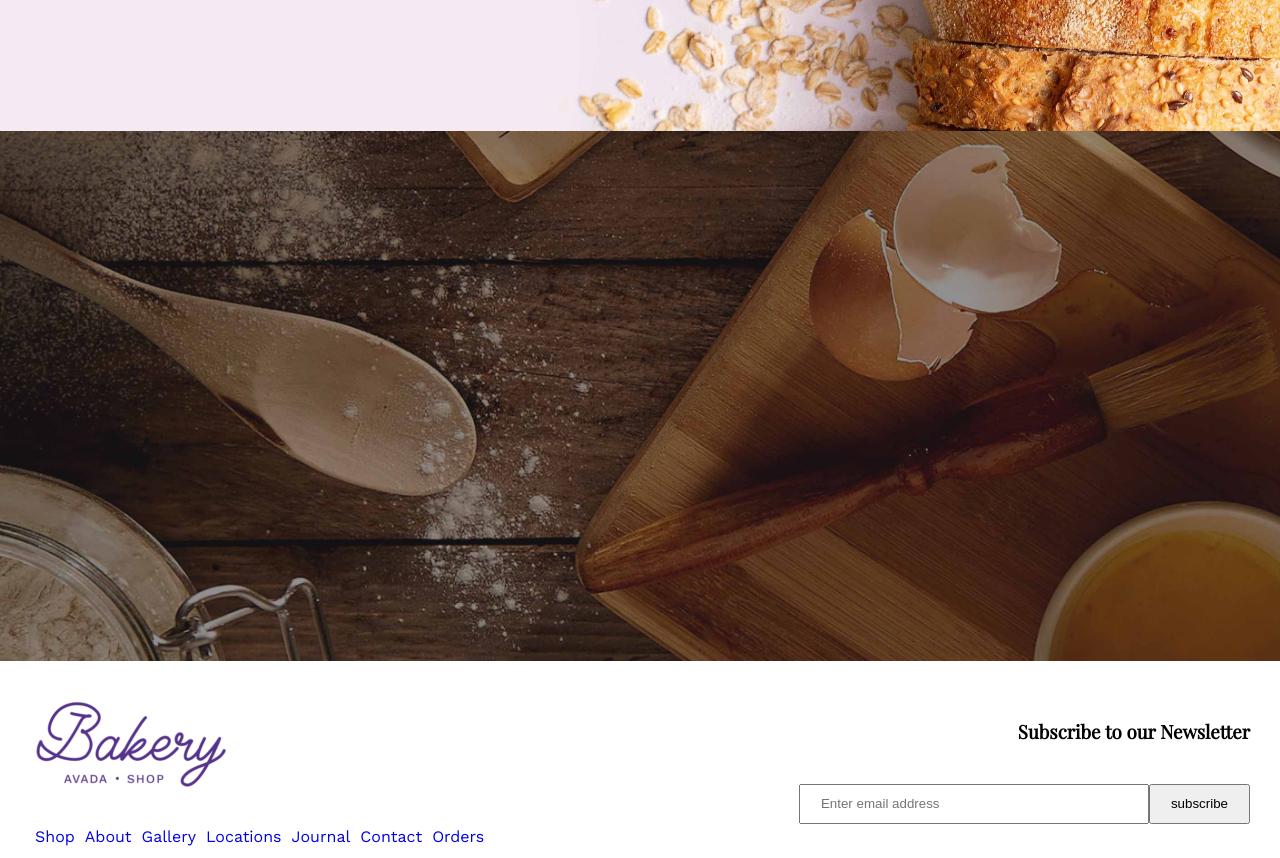
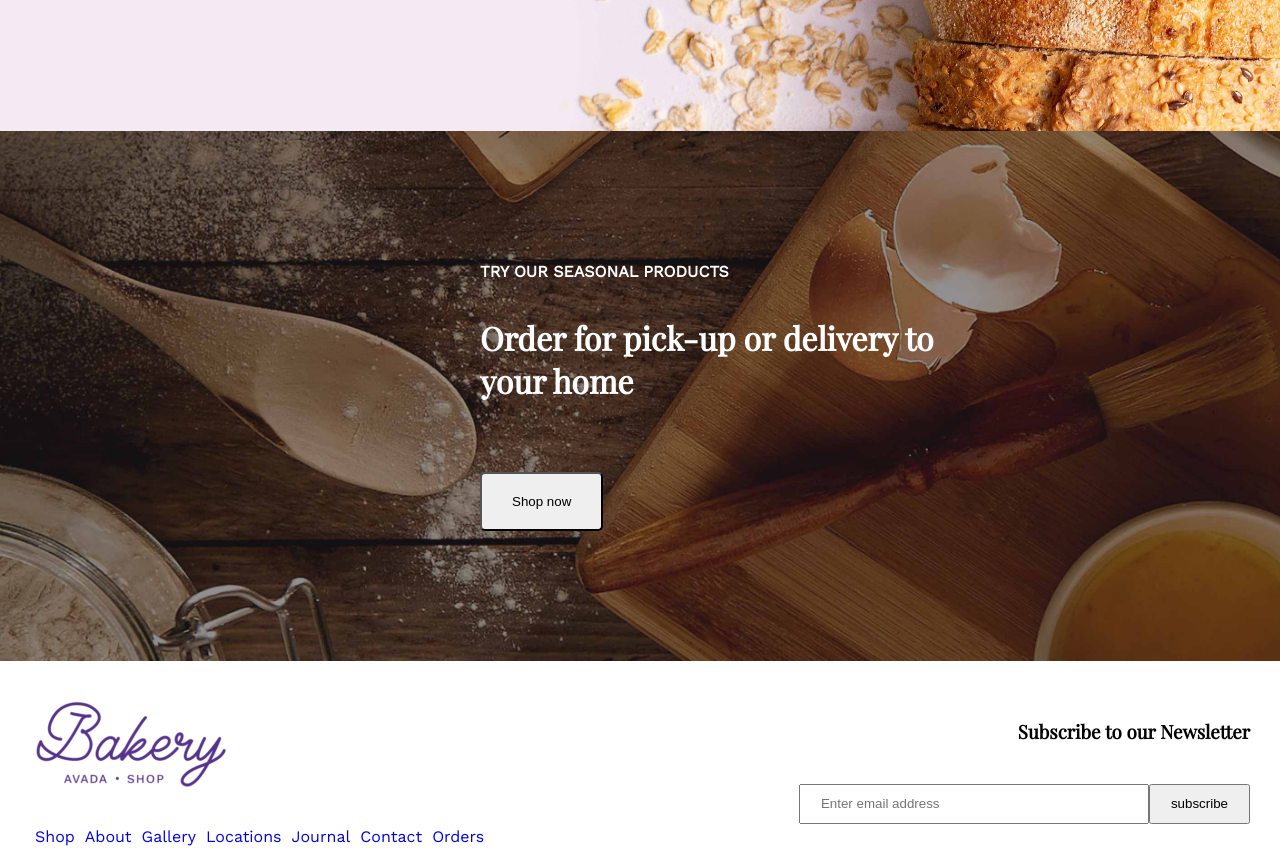
Before and after one commit to EnricoNapolitano/2023-01-31-esame_midterm, a Vue app in the folder proj-html-vuejs/: page / in a window 1280 px wide. Shown: the part 720-1578 px from the top of the page. Built offline with nearby package versions, Linux system fonts and the light colour scheme.

Commit message:
call to action added to delivery section

```diff
--- a/proj-html-vuejs/src/components/AppMain/DeliveySection.vue
+++ b/proj-html-vuejs/src/components/AppMain/DeliveySection.vue
@@ -1,7 +1,16 @@
-<script></script>
+<script>
+import { data } from '../../assets/data';
+import ActionCall from '../generics/ActionCall.vue';
+export default {
+    name: 'DeliverySection',
+    data() { return { data } },
+    components: { ActionCall }
+}
+</script>
 <template>
-    <section id="delivery">
-
+    <section id="delivery" class="d-flex ai-center">
+        <action-call :label="data.delivery_label" :title="data.delivery_title" :button_label="data.delivery_button"
+            class="ml-450"></action-call>
     </section>
 </template>
 
@@ -9,9 +18,16 @@
 @use '../../assets/scss/partials/mixins' as *;
 
 #delivery {
+    color: white;
+
     height: 530px;
     width: auto;
+
     background-image: url('../../assets/img/call-to-action-bg.jpg');
     @include bg-image;
+
+    h2 {
+        font-size: 2rem;
+    }
 }
 </style>
```
